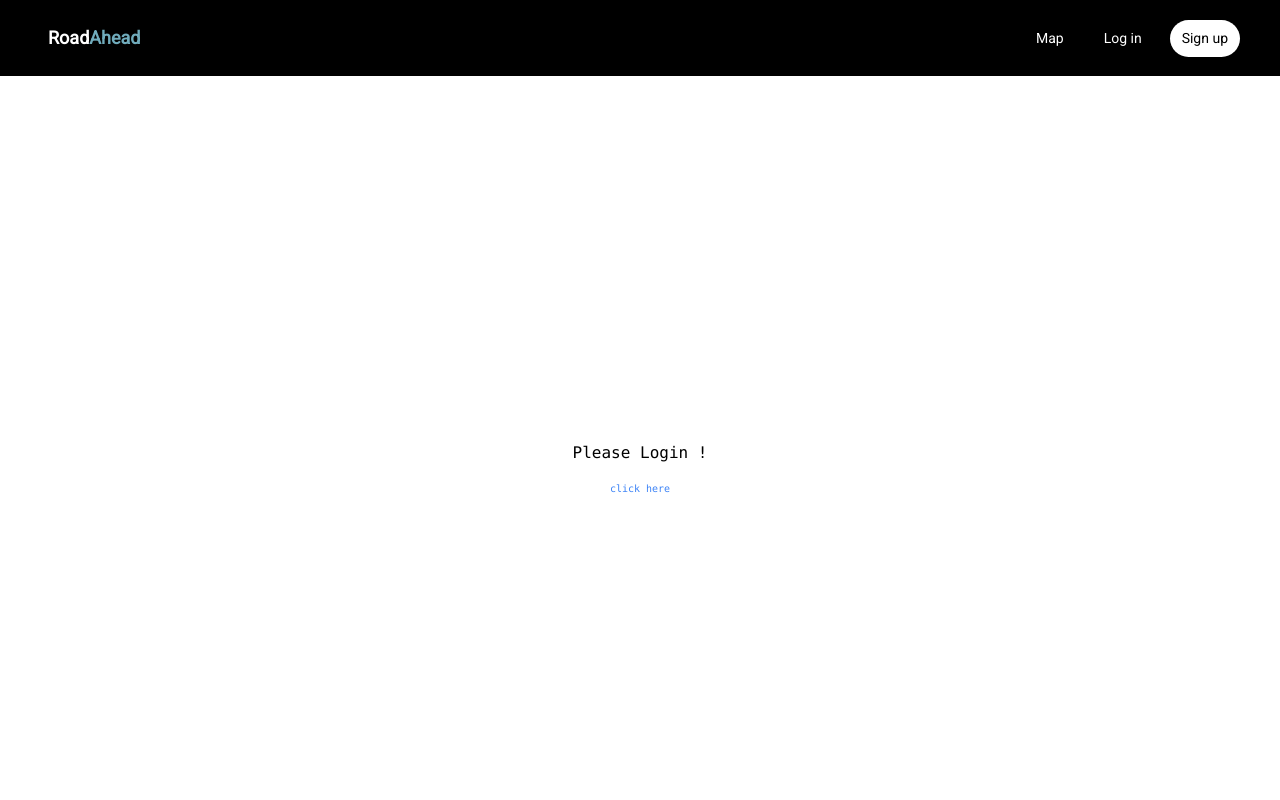
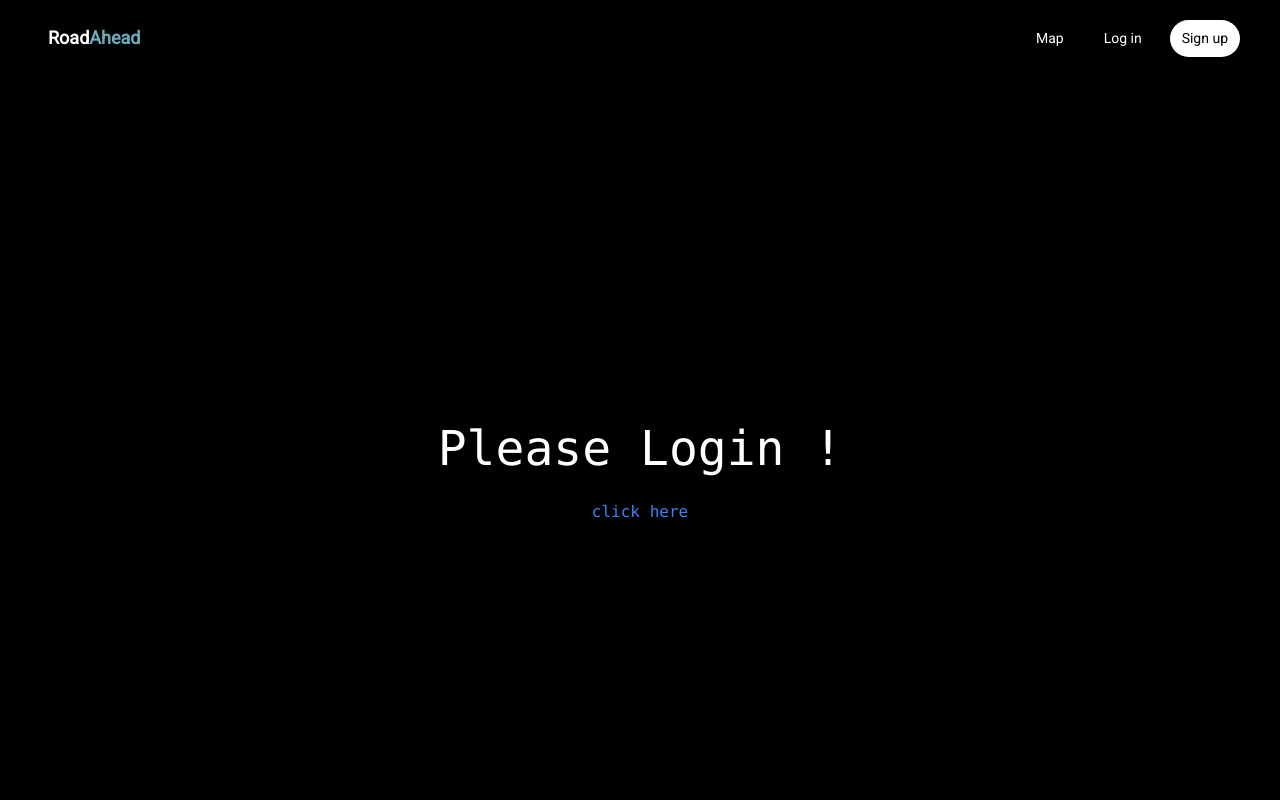
Before and after one commit to Siratul804/roadahead-web-app, a Next.js app: page /pages/map in a window 1280 px wide. Shown: the top 800 px of the page. Built offline with nearby package versions, Linux system fonts and the light colour scheme; no server answers.

Commit message:
road_web

```diff
--- a/app/pages/map/page.jsx
+++ b/app/pages/map/page.jsx
@@ -20,10 +20,10 @@ const page = async () => {
         </>
       ) : (
         <>
-          <div className="flex items-center justify-center h-screen flex-col font-mono ">
-            <h1>Please Login !</h1>
+          <div className="flex items-center justify-center h-screen flex-col font-mono  bg-black ">
+            <h1 className="text-white text-[6vh] ">Please Login !</h1>
 
-            <Link href="/sign-in" className="py-4 text-[10px] ">
+            <Link href="/sign-in" className="py-4 text-[16px] ">
               <p className="text-blue-500"> click here </p>
             </Link>
           </div>
```
